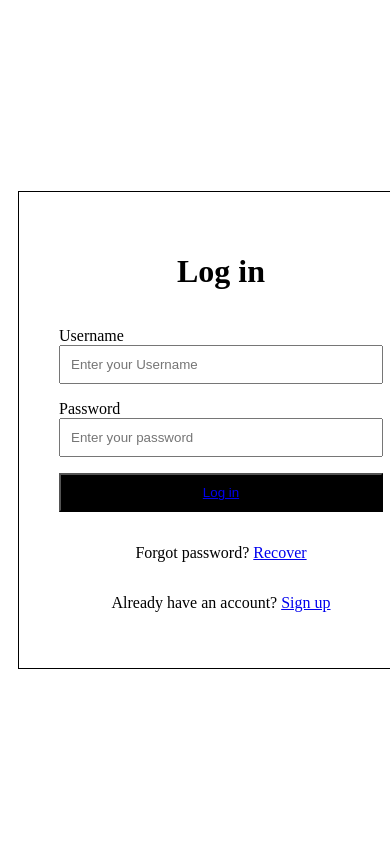
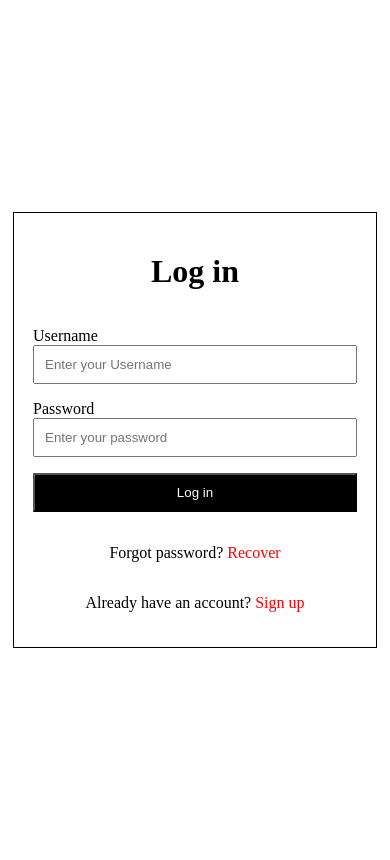
Before and after one commit to SimonNungwa/Auction, a Flask app: page /login in a window 390 px wide. Run offline with Flask 3, Linux system fonts and the light colour scheme.

Commit message:
refactored stylesheet implememted mobile responsiveness

```diff
--- a/app/static/css/login.css
+++ b/app/static/css/login.css
@@ -9,10 +9,9 @@ body
 .form
 {
     border: 1px solid black;
-    padding: 40px;
+    padding: 5%;
     display: inline-flex;
     flex-direction: column;
-    margin: 10px;
     gap: 1em;
     height: fit-content;
 }
@@ -47,3 +46,15 @@ h1
     display: flex;
     flex-direction: column;
 }
+
+button a
+{
+    text-decoration: none;
+    color: white;
+}
+
+a
+{
+    text-decoration: none;
+    color: red;
+}
```
